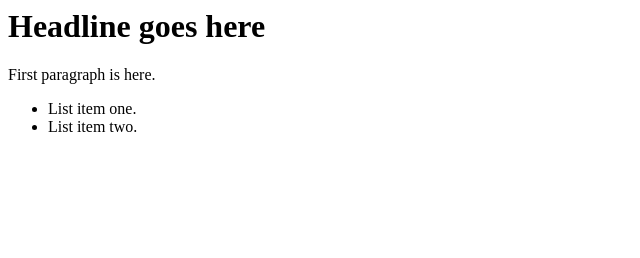
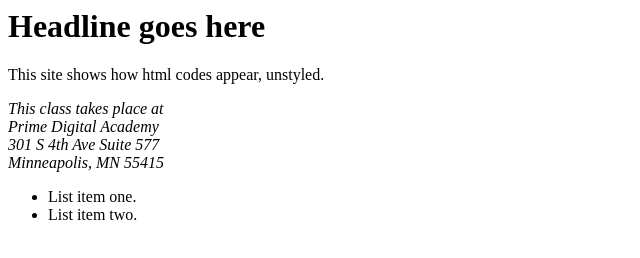
Before and after one commit to cmulry/cmulry.github.io, a plain HTML site: page index.html in a window 1280 px wide. Shown: the whole page, without its empty margins (0-640 px from the left). Drawn offline with Linux system fonts and the light colour scheme.

Commit message:
Update index.html
address tag

```diff
--- a/index.html
+++ b/index.html
@@ -8,7 +8,14 @@
 
   <h1>Headline goes here</h1>
 
-  <p>First paragraph is here.</p>
+  <p>This site shows how html codes appear, unstyled.</p>
+
+  <address>
+    This class takes place at<br />
+    Prime Digital Academy<br />
+    301 S 4th Ave Suite 577<br />
+    Minneapolis, MN 55415
+  </address>
 
   <ul>
     <li>List item one.</li>
```
